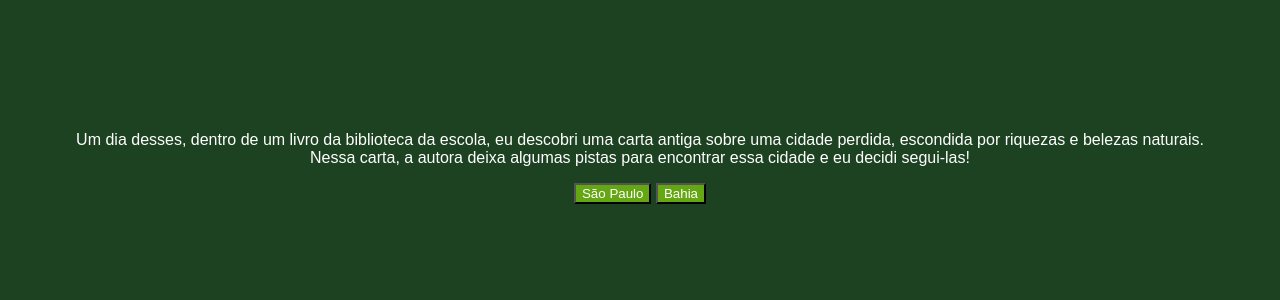
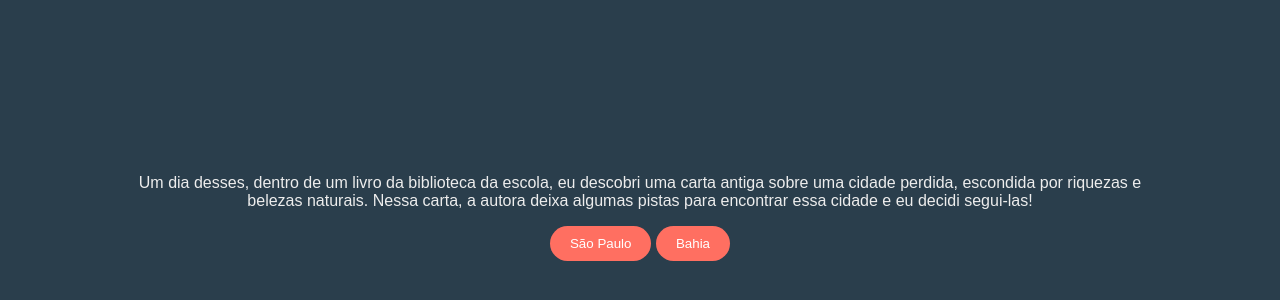
Before and after one commit to kevynhenrique/cidadania, a plain HTML site: page index.html in a window 1280 px wide. Shown: the part 200-500 px from the top of the page. Drawn offline with Linux system fonts and the light colour scheme; a web font is replaced by a local one.

Commit message:
Update style.css

```diff
--- a/style.css
+++ b/style.css
@@ -1,18 +1,27 @@
 body {
-    background-color: #1D4221;
-    color: white;
-    font-family: "Bai Jamjuree", sans-serif;
+    background-color: #2A3E4C;
+    color: #EDEDED;
+    font-family: "Montserrat", sans-serif;
     display: flex;
     justify-content: center;
     align-items: center;
-    height: 700px;
+    height: 100vh;
     margin: 0;
 }
 
 button {
-    background-color: #64A712;
-    color: white;
-    font-family: "Bai Jamjuree", sans-serif;
+    background-color: #FF6F61;
+    color: #FFF;
+    font-family: "Montserrat", sans-serif;
+    border: none;
+    padding: 10px 20px;
+    border-radius: 25px;
+    cursor: pointer;
+    transition: background-color 0.3s ease;
+}
+
+button:hover {
+    background-color: #E94E3C;
 }
 
 .passo {
@@ -20,14 +29,24 @@ button {
 }
 
 .passo.ativo {
-    display:block;
+    display: block;
+    opacity: 0;
+    animation: fadeIn 0.5s forwards;
 }
 
 main {
     text-align: center;
-    max-width: 90%;
+    max-width: 80%;
 }
 
 img {
-    max-width: 90%;
+    max-width: 80%;
+    border-radius: 10px;
+    box-shadow: 0 4px 8px rgba(0, 0, 0, 0.2);
 }
+
+@keyframes fadeIn {
+    to {
+        opacity: 1;
+    }
+}
```
